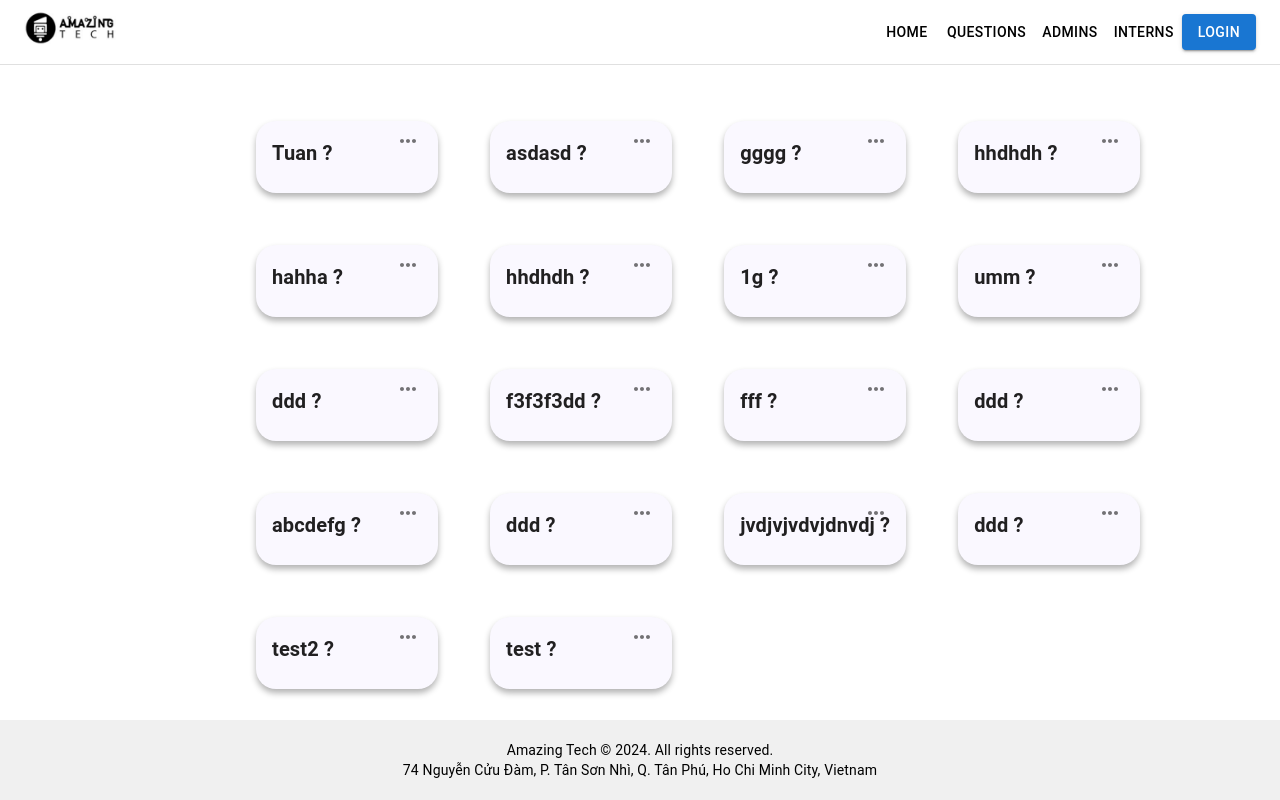
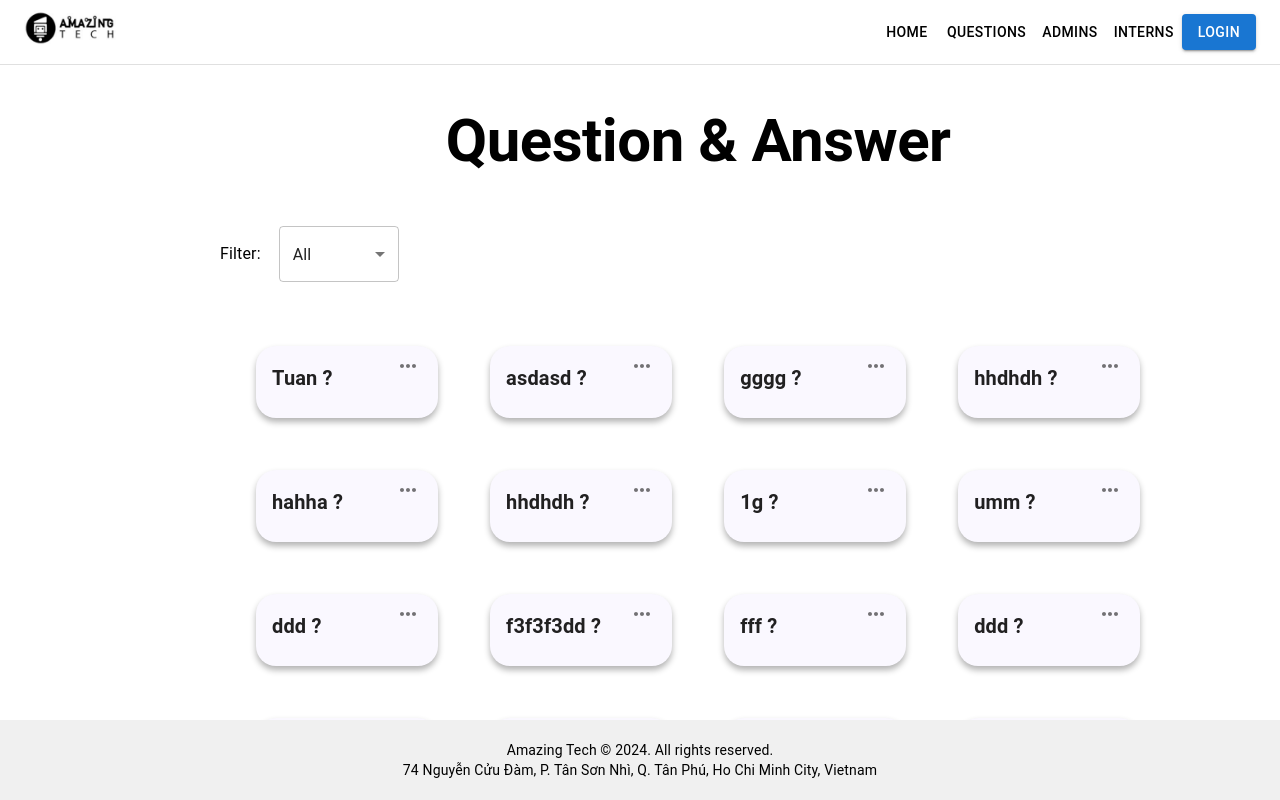
Before and after one commit to KhoaWorkHub/Group-3-OJT, a React (Create React App) app in the folder frontend/myminitask/: page / in a window 1280 px wide. Shown: the top 800 px of the page. Built offline with nearby package versions, Linux system fonts and the light colour scheme; data requests are answered from the project's data file.

Commit message:
đã thêm fillter, sửa edit và admin response

```diff
--- a/frontend/myminitask/db.json
+++ b/frontend/myminitask/db.json
@@ -106,7 +106,10 @@
       "id": "2c8a",
       "title": "hhdhdh",
       "author": "hoainttse170202@fpt.edu.vn",
-      "date": "2024-08-18"
+      "date": "2024-08-18",
+      "adminResponse": "dasdas",
+      "answerBy": "amazingtechAdmin@gmail.com",
+      "answerAtDate": "2024-08-20T05:27:54.601Z"
     },
     {
       "id": "02c9",
@@ -139,13 +142,21 @@
       "id": "1cb6",
       "title": "asdasd",
       "author": "tuan@gmail.com",
-      "date": "2024-08-19"
+      "date": "2024-08-19",
+      "adminResponse": "asdjasgdkj asdjgasgdjag jdasd",
+      "answerBy": "amazingtechAdmin@gmail.com",
+      "answerAtDate": "2024-08-20T05:32:36.975Z",
+      "responseDate": "2024-08-20T05:32:33.748Z"
     },
     {
       "id": "c4ce",
       "title": "Tuan",
       "author": "tuan@gmail.com",
-      "date": "2024-08-19"
+      "date": "2024-08-19",
+      "adminResponse": "d awdawd adawdadwawdawd",
+      "responseDate": "2024-08-20T05:29:28.778Z",
+      "answerBy": "amazingtechAdmin@gmail.com",
+      "answerAtDate": "2024-08-20T05:29:31.535Z"
     }
   ]
 }
--- a/frontend/myminitask/src/components/EditQuestionForm.js
+++ b/frontend/myminitask/src/components/EditQuestionForm.js
@@ -24,13 +24,15 @@ const EditQuestionForm = ({ question, onUpdateQuestion }) => {
   };
 
   return (
-    <Paper elevation={3} sx={{ p: 3 }}>
+    <Paper elevation={3} sx={{ p: 2, width: 400, position: 'absolute', top: '50%', left: '50%', transform: 'translate(-50%, -50%)' }}>
       <Box component="form" onSubmit={handleSubmit} sx={{ display: 'flex', flexDirection: 'column', gap: 2 }}>
         <TextField
           label="Title"
           value={title}
           onChange={(e) => setTitle(e.target.value)}
           required
+          multiline // Enable multiline input
+          rows={4} // Set the number of rows
         />
         <Button type="submit" variant="contained">Update</Button>
       </Box>
--- a/frontend/myminitask/src/components/MainContent.js
+++ b/frontend/myminitask/src/components/MainContent.js
@@ -3,11 +3,12 @@ import {
     Snackbar,
     Alert,
     Drawer,
-    List,
-    ListItem,
-    ListItemText,
-    Divider,
+    Typography,
+    Select,
+    MenuItem,
+    FormControl,
     useMediaQuery,
+    InputLabel,
     useTheme,
 } from "@mui/material";
 import QuestionCard from "./QuestionCard";
@@ -134,23 +135,28 @@ const MainContent = ({
                         boxSizing: "border-box",
                     },
                 }}
-            >
-                <List>
-                    <ListItem>
-                        <ListItemText primary="Filter Questions" />
-                    </ListItem>
-                    <Divider />
-                    <ListItem button onClick={() => setFilter("all")}>
-                        <ListItemText primary="All" />
-                    </ListItem>
-                    <ListItem button onClick={() => setFilter("responded")}>
-                        <ListItemText primary="Responded" />
-                    </ListItem>
-                    <ListItem button onClick={() => setFilter("unresponded")}>
-                        <ListItemText primary="Unresponded" />
-                    </ListItem>
-                </List>
-            </Drawer>
+            ></Drawer>
+            <div style={{ textAlign: 'center' }}>
+                <Typography variant="h2" gutterBottom style={{ padding: '20px', fontWeight: 'bold', }}>
+                    Question & Answer
+                </Typography>
+            </div>
+            <div style={{ display: 'flex', alignItems: 'center', marginBottom: '20px' }}>
+                <Typography variant="body1" style={{ marginRight: '10px' }}>Filter:</Typography>
+                <FormControl sx={{ m: 1, minWidth: 120 }}>
+                    <InputLabel id="filter-label"></InputLabel>
+                    <Select
+                        labelId="filter-label"
+                        id="filter-select"
+                        value={filter}
+                        onChange={(e) => setFilter(e.target.value)}
+                    >
+                        <MenuItem value="all">All</MenuItem>
+                        <MenuItem value="responded">Responded</MenuItem>
+                        <MenuItem value="unresponded">Unresponded</MenuItem>
+                    </Select>
+                </FormControl>
+            </div>
             <div style={{ flexGrow: 1, padding: "20px" }}>
                 <div
                     style={{
--- a/frontend/myminitask/src/components/NewQuestionForm.js
+++ b/frontend/myminitask/src/components/NewQuestionForm.js
@@ -27,10 +27,14 @@ const NewQuestionForm = ({ onQuestionSubmit, user }) => {
     <Paper elevation={3} sx={{ p: 3 }}>
       <Box component="form" onSubmit={handleSubmit} sx={{ display: 'flex', flexDirection: 'column', gap: 2 }}>
         <TextField
-          label="Write Your Question"
+          label="Question"
           value={title}
           onChange={(e) => setTitle(e.target.value)}
           required
+          fullWidth
+          multiline
+          rows={4}
+          sx={{ width: '300px' }}
         />
         <Button type="submit" variant="contained">Submit</Button>
       </Box>
--- a/frontend/myminitask/src/components/QuestionCard.js
+++ b/frontend/myminitask/src/components/QuestionCard.js
@@ -71,7 +71,7 @@ const QuestionCard = ({
           sx={{
             position: "absolute",
             right: 10,
-            justifypContent:"flex-end"
+            justifypContent: "flex-end"
           }}
         >
           <MoreHorizIcon />
@@ -81,7 +81,7 @@ const QuestionCard = ({
         <Typography variant="h6" fontWeight="bold">
           {question.title} ?
         </Typography>
-        {isExpanded &&user?.role != "admin"&&(
+        {isExpanded && user?.role != "admin" && (
           <>
             {question.adminResponse ? (
               <>
@@ -105,24 +105,30 @@ const QuestionCard = ({
         )}
         {user?.role === "admin" && (
           <>
-          {question.adminResponse ? (
-              <>
             <Typography
               variant="h6"
               sx={{ fontWeight: "bold", fontSize: "20px", color: "green" }}
             >
               The answer: {question.adminResponse}
+              <TextField
+                label="Admin Response"
+                value={response}
+                onChange={(e) => setResponse(e.target.value)}
+                fullWidth
+                multiline
+                rows={2}
+                variant="outlined"
+                style={{ marginTop: "10px" }}
+              />
+              <Button
+                onClick={handleResponseSubmit}
+                variant="contained"
+                color="primary"
+                style={{ marginTop: "10px" }}
+              >
+                Submit Response
+              </Button>
             </Typography>
-              </>
-            ) : (
-              <Typography
-                variant="h6"
-                color={"red"}
-                sx={{ fontWeight: "bold" }}
-              >
-                Submit answer to question !
-              </Typography>
-            )}
           </>
         )}
         {user?.role === "student" && (
@@ -153,28 +159,6 @@ const QuestionCard = ({
               startIcon={<DeleteIcon />}
             >
               Delete
-            </Button>
-          </>
-        )}
-        {user?.role === "admin" && !question.adminResponse &&(
-          <>
-            <TextField
-              label="Admin Response"
-              value={response}
-              onChange={(e) => setResponse(e.target.value)}
-              fullWidth
-              multiline
-              rows={2}
-              variant="outlined"
-              style={{ marginTop: "10px" }}
-            />
-            <Button
-              onClick={handleResponseSubmit}
-              variant="contained"
-              color="primary"
-              style={{ marginTop: "10px" }}
-            >
-              Submit Response
             </Button>
           </>
         )}
--- a/frontend/myminitask/src/components/Sidebar.js
+++ b/frontend/myminitask/src/components/Sidebar.js
@@ -1,9 +1,6 @@
 import React, { useState } from "react";
 import {
   useMediaQuery,
-  IconButton,
-  Drawer,
-  List,
   ListItem,
   Button,
   Dialog,
```
Also changed, not shown: 1 other file (tests, documents, lock files or other folders). Lines whose indentation alone changed are shown as unchanged.
